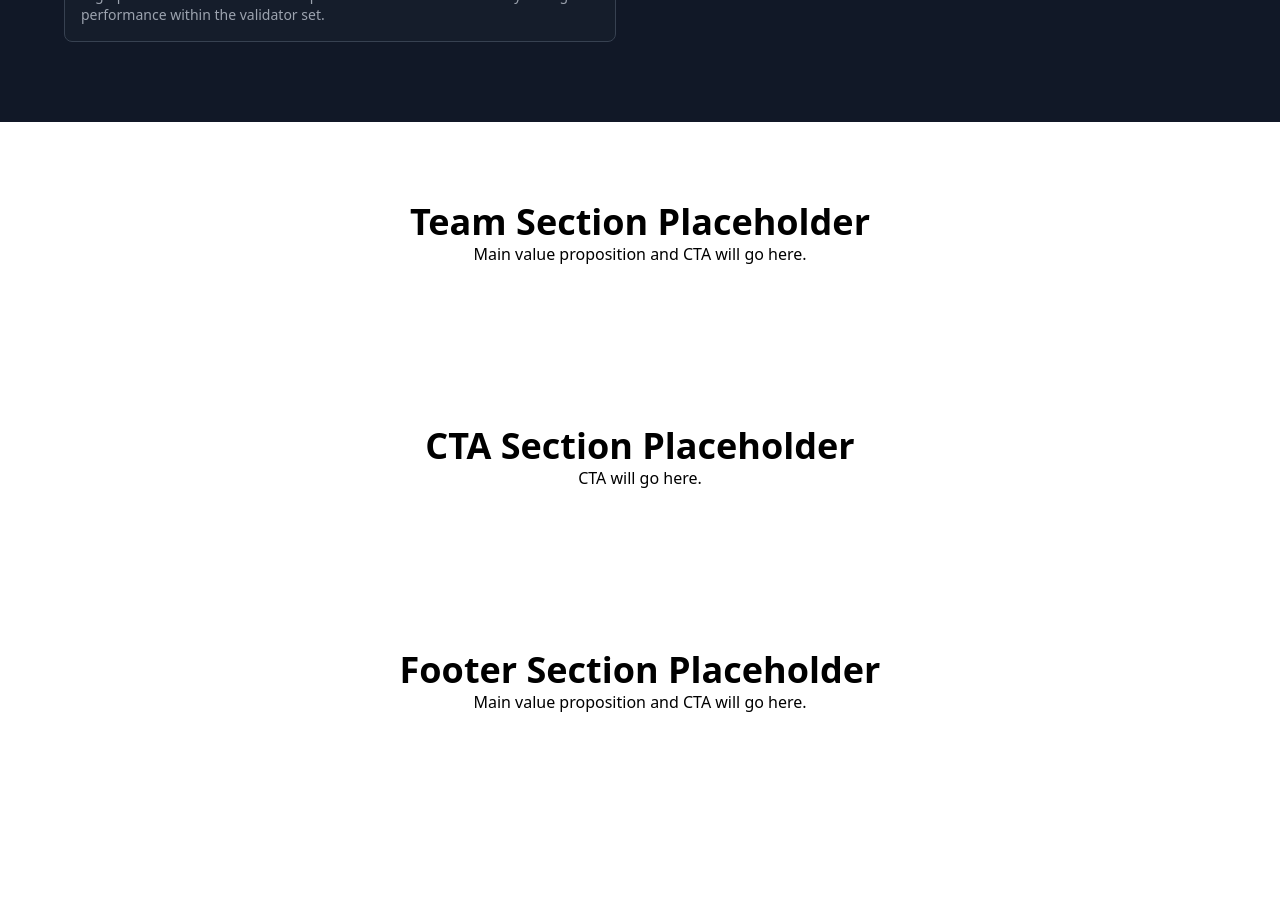
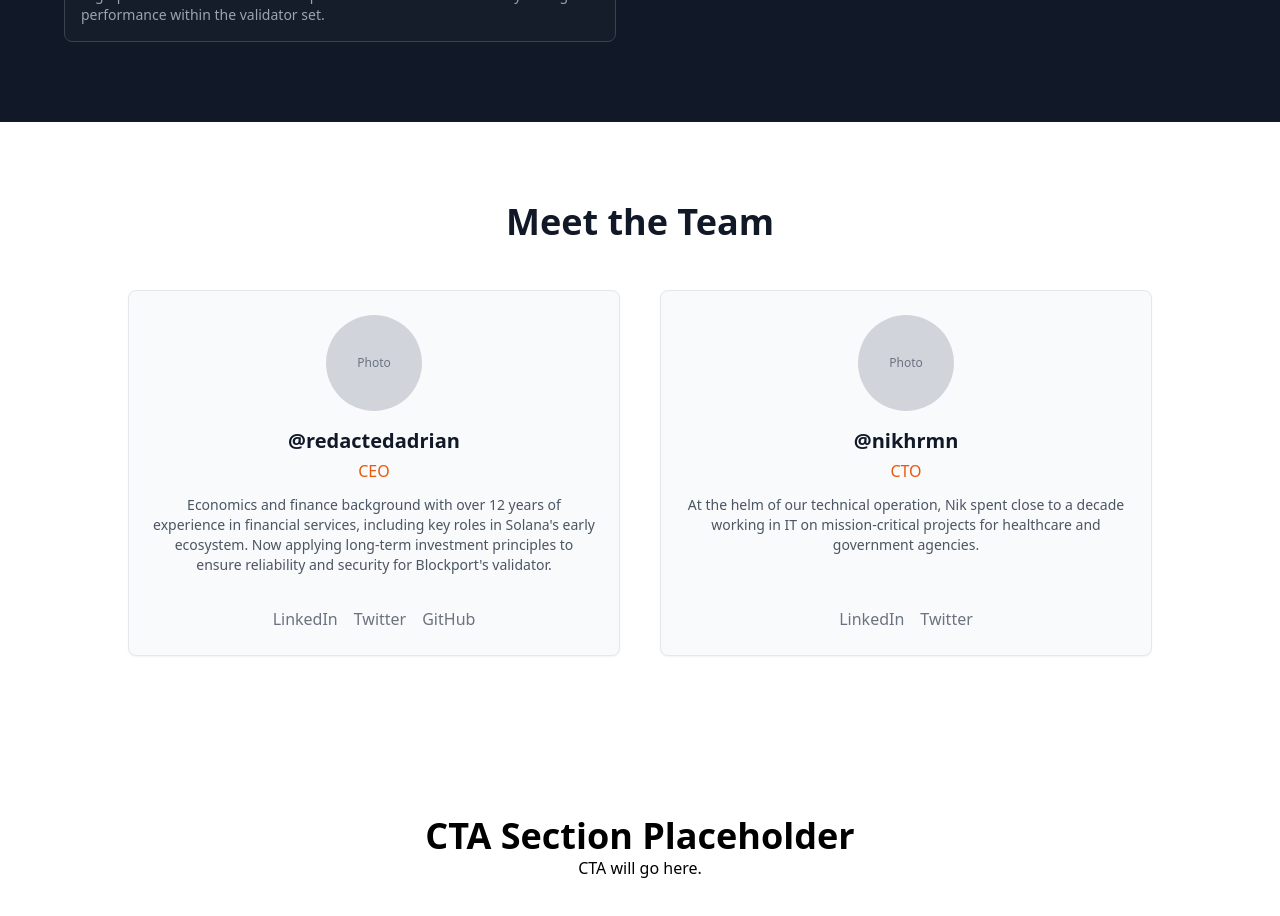
Before and after one commit to adrianciaff/blockport-xyz-website, a Next.js app: page / in a window 1280 px wide. Shown: the part 1200-2116 px from the top of the page. Before the commit the page ends 1994 px from the top, so only its background shows below. Built offline with nearby package versions, Linux system fonts and the light colour scheme.

Commit message:
Feat: Implement Team section with placeholders

```diff
--- a/src/components/TeamSection.tsx
+++ b/src/components/TeamSection.tsx
@@ -1,11 +1,81 @@
-// src/components/Hero.tsx
+// src/components/TeamSection.tsx
 import React from 'react';
+import Link from 'next/link'; // Using Link for external links
+
+// Define structure for team member data
+interface TeamMember {
+  id: number;
+  name: string; // Use Handle as requested
+  role: string;
+  bio: string;
+  linkedIn?: string; // Optional URL
+  twitter?: string; // Optional URL
+  github?: string; // Optional URL
+}
+
+// --- FINAL TEAM DATA ---
+const teamMembers: TeamMember[] = [
+  {
+    id: 1,
+    name: "@redactedadrian",
+    role: "CEO",
+    bio: "Economics and finance background with over 12 years of experience in financial services, including key roles in Solana's early ecosystem. Now applying long-term investment principles to ensure reliability and security for Blockport's validator.",
+    linkedIn: "https://www.linkedin.com/in/adrianciaff/",
+    twitter: "https://x.com/redactedadrian",
+    github: "https://github.com/adrianciaff",
+  },
+  {
+    id: 2,
+    name: "@nikhrmn",
+    role: "CTO",
+    bio: "At the helm of our technical operation, Nik spent close to a decade working in IT on mission-critical projects for healthcare and government agencies.",
+    linkedIn: "https://www.linkedin.com/in/nikolaus-herrmann-12090a135/",
+    twitter: "https://x.com/nikhrmn",
+    // github: undefined, // No GitHub provided for Nik
+  },
+];
+// --- END OF TEAM DATA ---
+
 
 const TeamSection: React.FC = () => {
+  if (teamMembers.length === 0) {
+    return null;
+  }
+
   return (
-    <section className="py-20 text-center"> {/* Basic placeholder styling */}
-      <h1 className="text-4xl font-bold">Team Section Placeholder</h1>
-      <p>Main value proposition and CTA will go here.</p>
+    // Section container: Example light background, padding
+    <section className="bg-white py-16 md:py-20 px-6">
+      <div className="container mx-auto max-w-5xl">
+        <h2 className="text-3xl md:text-4xl font-bold text-center mb-12 text-gray-900">
+          Meet the Team
+        </h2>
+
+        {/* Responsive Grid for Team Members */}
+        <div className={`grid grid-cols-1 ${teamMembers.length > 1 ? 'md:grid-cols-2' : ''} gap-8 md:gap-10`}>
+          {teamMembers.map((member) => (
+            <div key={member.id} className="bg-gray-50 p-6 rounded-lg text-center shadow-sm border border-gray-200 flex flex-col">
+              {/* Image Placeholder Div */}
+              <div className="w-24 h-24 bg-gray-300 rounded-full mx-auto mb-4 flex items-center justify-center text-gray-500">
+                <span className="text-xs">Photo</span>
+              </div>
+              {/* Details */}
+              <div className="flex-grow">
+                 <h3 className="text-xl font-semibold mb-1 text-gray-900">{member.name}</h3>
+                 <p className="text-orange-600 font-medium mb-3">{member.role}</p>
+                 <p className="text-gray-600 text-sm mb-4">{member.bio}</p>
+              </div>
+              {/* Links */}
+              <div className="mt-auto pt-4"> {/* Push links to bottom */}
+                 <div className="flex justify-center space-x-4">
+                    {member.linkedIn && <Link href={member.linkedIn} target="_blank" rel="noopener noreferrer" className="text-gray-500 hover:text-blue-700" aria-label={`${member.name} LinkedIn`}>LinkedIn</Link>}
+                    {member.twitter && <Link href={member.twitter} target="_blank" rel="noopener noreferrer" className="text-gray-500 hover:text-sky-500" aria-label={`${member.name} Twitter`}>Twitter</Link>}
+                    {member.github && <Link href={member.github} target="_blank" rel="noopener noreferrer" className="text-gray-500 hover:text-gray-900" aria-label={`${member.name} GitHub`}>GitHub</Link>}
+                 </div>
+              </div>
+            </div>
+          ))}
+        </div>
+      </div>
     </section>
   );
 };
```
